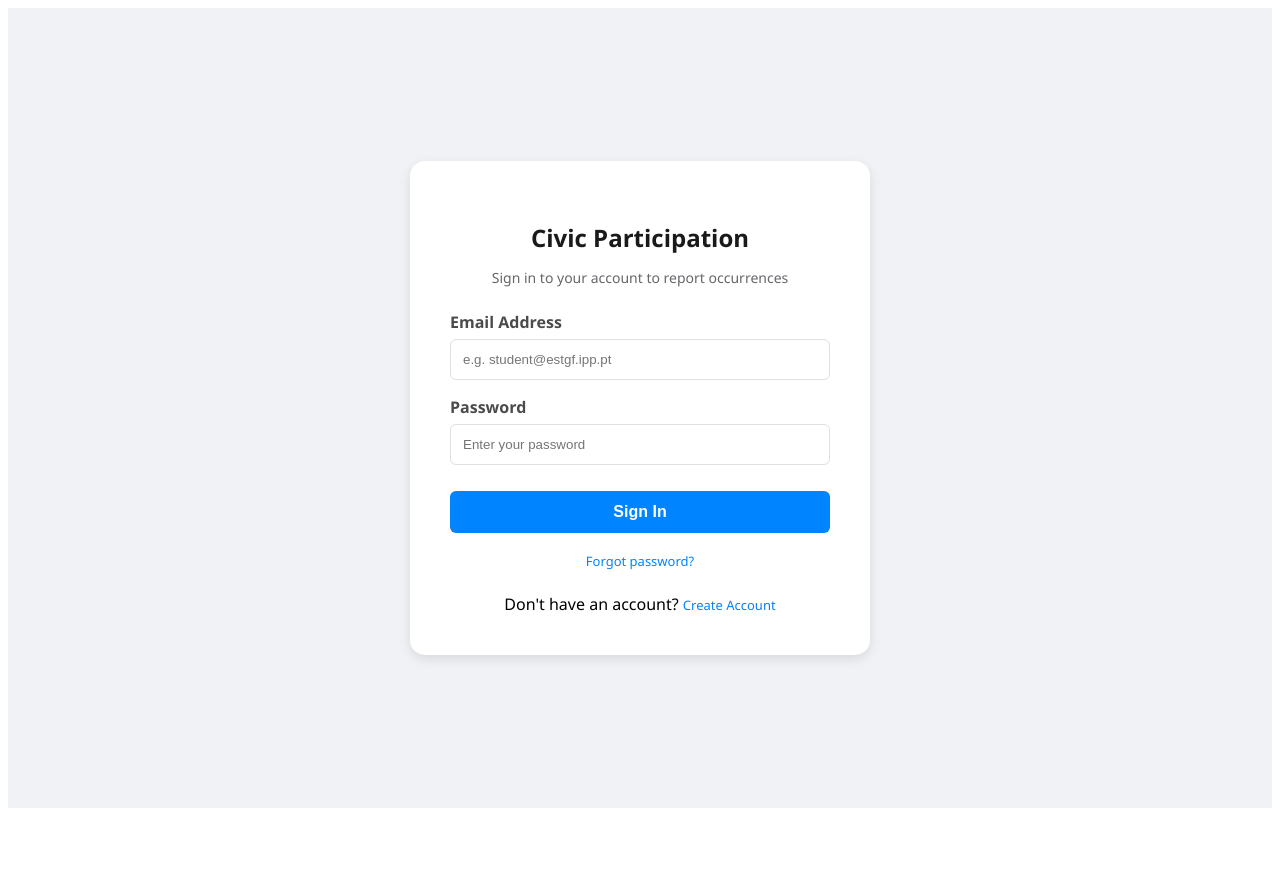
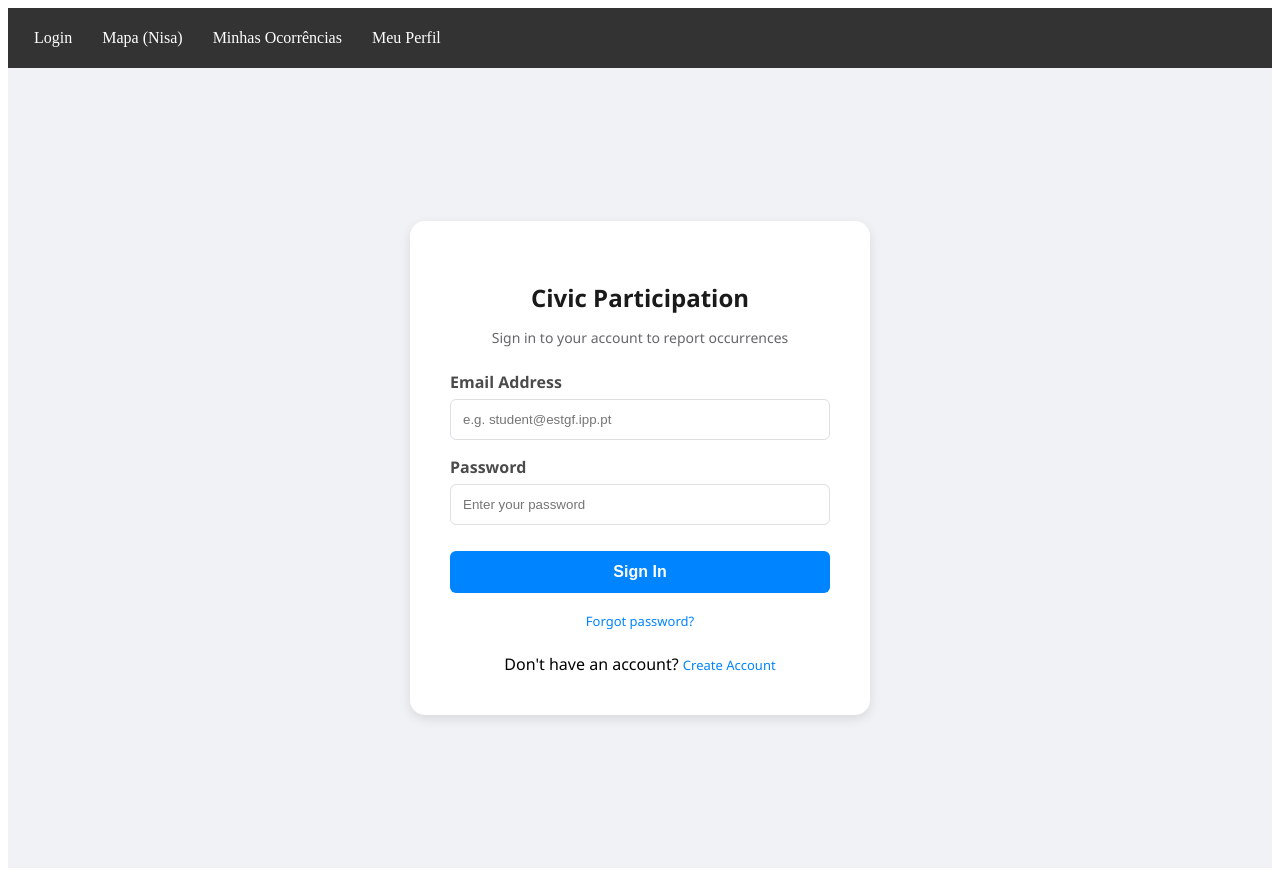
Before and after one commit to nisatogluk/pds_project, an Angular app: page /login in a window 1280 px wide. Before the commit the page ends 816 px from the top, so only its background shows below. Built offline with nearby package versions, Linux system fonts and the light colour scheme.

Commit message:
feat: add navbar to unify the project

```diff
--- a/src/app/app.component.ts
+++ b/src/app/app.component.ts
@@ -1,10 +1,11 @@
 import { Component } from '@angular/core';
 import { RouterOutlet } from '@angular/router';
+import { NavbarComponent } from './components/navbar/navbar';
 
 @Component({
   selector: 'app-root',
   standalone: true,
-  imports: [RouterOutlet],
+  imports: [RouterOutlet, NavbarComponent],
   templateUrl: './app.html',
   styleUrl: './app.css'
 })
--- a/src/app/app.html
+++ b/src/app/app.html
@@ -1 +1,2 @@
+<app-navbar></app-navbar>
 <router-outlet></router-outlet>
--- /dev/null
+++ b/src/app/components/navbar/navbar.html
@@ -0,0 +1,6 @@
+<nav>
+  <a routerLink="/login">Login</a>
+  <a routerLink="/report-form">Mapa (Nisa)</a>
+  <a routerLink="/my-occurrences">Minhas Ocorrências</a>
+  <a routerLink="/profile">Meu Perfil</a>
+</nav>
--- /dev/null
+++ b/src/app/components/navbar/navbar.ts
@@ -0,0 +1,16 @@
+import { Component } from '@angular/core';
+import { RouterLink } from '@angular/router';
+import { CommonModule } from '@angular/common';
+
+@Component({
+  selector: 'app-navbar',
+  standalone: true,
+  imports: [CommonModule, RouterLink],
+  templateUrl: './navbar.html',
+  styles: [`
+    nav { background: #333; padding: 1rem; display: flex; gap: 10px; }
+    a { color: white; text-decoration: none; padding: 5px 10px; border-radius: 4px; }
+    a:hover { background: #555; }
+  `]
+})
+export class NavbarComponent {}
```
